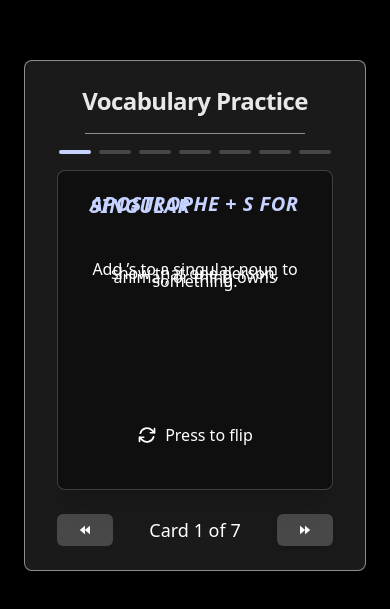
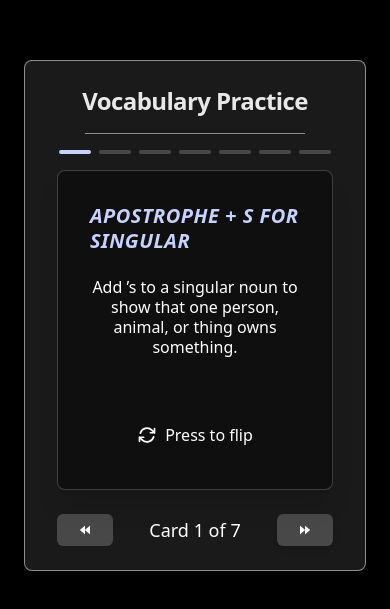
Before and after one commit to deregowskipiotr/fishka, a React (Vite) app: page / in a window 390 px wide. Shown: the part 107-716 px from the top of the page. Built offline with nearby package versions, Linux system fonts and the light colour scheme.

Commit message:
this same...

```diff
--- a/src/components/VocabularyCard.tsx
+++ b/src/components/VocabularyCard.tsx
@@ -31,10 +31,10 @@ const VocabularyCard: React.FC<VocabularyCardProps> = ({
       >
         {/* Front Side */}
         <div className="absolute w-full h-full backface-hidden flex flex-col justify-center items-center p-8 bg-black/40 border border-white/20 rounded-lg">
-          <h2 className=" text-xl md:text-3xl font-semibold italic tracking-wide uppercase text-indigo-200 mb-6 md:mb-4 h-1/5 leading-0.5 md:leading-normal">
+          <h2 className=" text-xl md:text-3xl font-semibold italic tracking-wide uppercase text-indigo-200 mb-6 md:mb-4 h-1/5 leading-tight md:leading-none">
             {word}
           </h2>
-          <p className="text-white text-center mb-6 h-3/5 leading-1 md:leading-normal">{explanation}</p>
+          <p className="text-white text-center mb-6 h-3/5 leading-tight md:leading-normal">{explanation}</p>
           <button
             type="button"
             onClick={(e) => {
```
